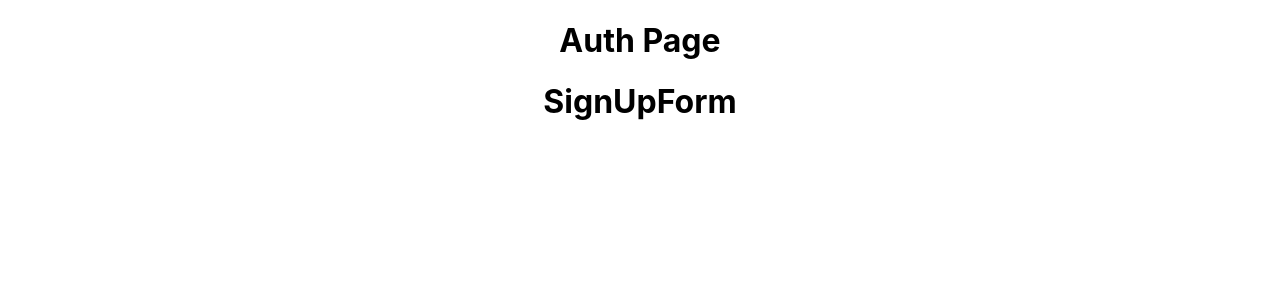
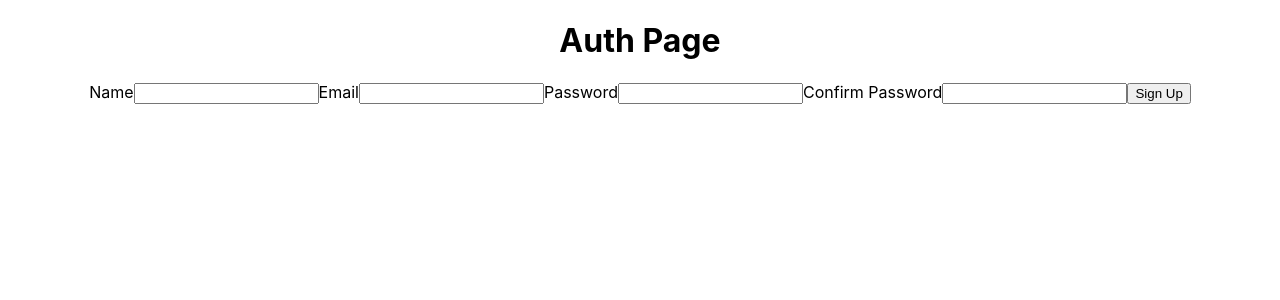
Before and after one commit to riyad-i/mern-infra, a React (Create React App) app: page /orders in a window 1280 px wide. Shown: the top 300 px of the page. Built offline with nearby package versions, Linux system fonts and the light colour scheme.

Commit message:
basic signupform

```diff
--- a/src/components/SignUpForm/SignUpForm.js
+++ b/src/components/SignUpForm/SignUpForm.js
@@ -1,6 +1,34 @@
+import { useState } from "react"
+
 function SignUpForm(){
+    const [formData, setFormData] = useState({
+        name: '',
+        email: '',
+        password: '',
+        confirm: '',
+        error: ''
+    })
+
     return(
-        <h1>SignUpForm</h1>
+        <div>
+            <div>
+                <form>
+                    <label>Name</label>
+                    <input type="text" name="name" required/>
+
+                    <label>Email</label>
+                    <input type="email" name="email" required/>
+
+                    <label>Password</label>
+                    <input type="password" name="password" required/>
+
+                    <label>Confirm Password</label>
+                    <input type="password" name="confirm" required/>
+
+                    <button>Sign Up</button>
+                </form>
+            </div>
+        </div>
     )
 }
 
```
